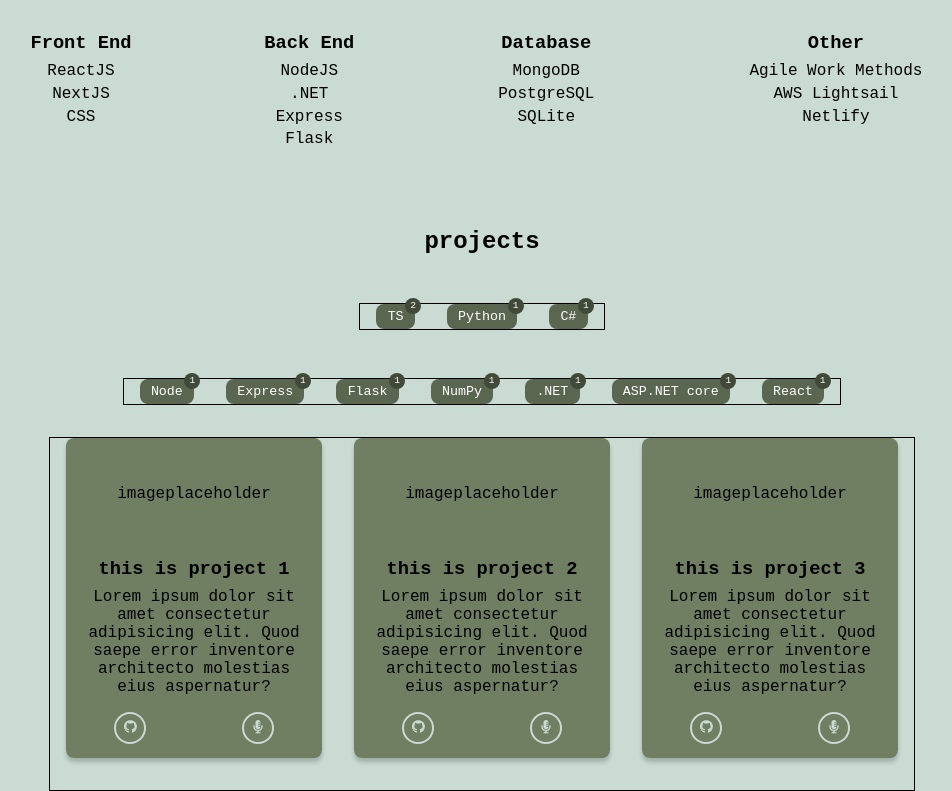
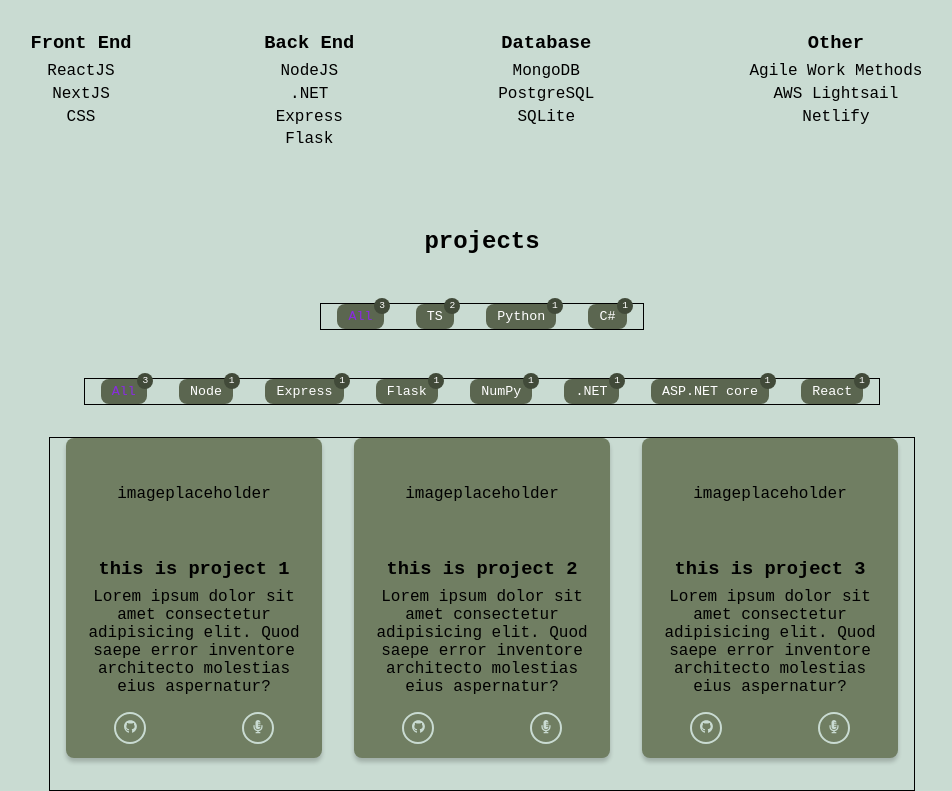
Before and after one commit to Gullbra/gullbra.github.io, a React (Create React App) app in the folder portfolio-page/: page / in a window 1280 px wide. Shown: the part 923-1714 px from the top of the page, without its empty margins (158-1110 px from the left). Built offline with nearby package versions, Linux system fonts and the light colour scheme.

Commit message:
filtering completely working

```diff
--- a/portfolio-page/src/styles/views.home.css
+++ b/portfolio-page/src/styles/views.home.css
@@ -1,5 +1,6 @@
 .--greeting-slide {
-  background: bottom / cover no-repeat url("../../public/annie-spratt-QckxruozjRg-unsplash.png");
+  background: center / cover no-repeat url("../../public/annie-spratt-QckxruozjRg-unsplash.png");
+  background-attachment: fixed;
 }
 
 .greeting-slide__wrapper{
--- a/portfolio-page/src/styles/views.home.greeting.css
+++ b/portfolio-page/src/styles/views.home.greeting.css
@@ -35,7 +35,7 @@
   margin-bottom: 1rem;
 
   border-radius: 10rem;
-  box-shadow: 0px 8px 16px 0px rgba(0,0,0,0.2);
+  box-shadow: 0px 8px 8px 0px rgba(0,0,0,0.2);
 }
 
 .f-item-text__pre-header {
@@ -81,9 +81,6 @@
     padding-right: 0;
   }
   .f-item-image__image {
-    max-width: 10rem;
-    max-height: 10rem;
-
     margin-bottom: 4rem;
   }
   .f-item-text__btn-container {
--- /dev/null
+++ b/portfolio-page/src/styles/views.projects.filter-button.css
@@ -0,0 +1,44 @@
+.filter-btn-btn {
+  position: relative;
+  background-color: var(--color-green-darker);
+  color: white;
+  border-radius: 0.5rem;
+  border: none;
+
+  padding: 0.3rem 0.7rem;
+
+  margin-left: 1rem;
+  margin-right: 1rem;
+  cursor: pointer;
+}
+.--active-filter {
+  color: blueviolet;
+}
+.filter-btn-btn:hover {
+  background-color: var(--color-green-medium);
+  box-shadow: 0px 8px 16px 0px rgba(0,0,0,0.2);
+}
+.filter-btn-btn:active {
+  background-color: var(--color-green-darkest);
+}
+.filter-btn-btn:focus {
+  outline: 1px solid var(--color-green-darkest);
+}
+
+.filter-btn-count {
+  position: absolute;
+  background-color: #414A39;
+  color: white;
+  border-radius: 100%;
+
+  font-size: 0.6rem;
+
+  width: 1rem;
+  height: 1rem;
+  top: -0.4rem;
+  right: -0.4rem;
+
+  display: flex;
+  justify-content: center;
+  align-items: center;
+}
--- /dev/null
+++ b/portfolio-page/src/styles/views.projects.project-card.css
@@ -0,0 +1,80 @@
+.card-container__project-card {
+  height: 20rem;
+  width: 16rem;
+
+  /* border: 1px solid black; */
+  border-radius: 0.5rem;
+
+  margin-left: 1rem;
+  margin-right: 1rem;
+  margin-bottom: 2rem;
+
+  background-color: var(--color-green-medium);
+  box-shadow: 0px 4px 4px 0px rgba(0,0,0,0.2);
+}
+
+.card-container__project-card:hover {
+  /* border: 2px solid var(--color-green-darkest); */
+  /* background-color: var(--color-brown-light); */
+
+  transition: all 0.2s ease-in 0.1s;
+  /* transform: scale(1.005); */
+  box-shadow: 0px 16px 16px 0px rgba(0,0,0,0.2);
+}
+
+.project-card__image {
+  display: flex;
+  justify-content: center;
+  align-items: center;
+  height: 35%;
+
+  margin-bottom: 0.5rem;
+}
+
+.project-card__title {
+  text-align: center;
+
+  margin-bottom: 0.5rem;
+  padding-left: 0.5rem;
+  padding-right: 0.5rem;
+}
+
+.project-card__desc {
+  text-align: center;
+  margin-bottom: 1rem;
+
+  padding-left: 0.5rem;
+  padding-right: 0.5rem;
+
+  /* text-overflow: ellipsis; */
+}
+
+.project-card__btn-container {
+  display: flex;
+  justify-content: space-around;
+}
+
+.btn-container__project-buttons {
+  /* display: flex;
+  justify-content: center;
+  align-items: center; */
+
+  width: 2rem;
+  height: 2rem;
+  background-color: inherit;
+  border-radius: 100%;
+
+  color: var(--color-green-light);
+  border: 2px solid var(--color-green-light);
+}
+
+.btn-container__project-buttons:hover {
+  color: var(--color-green-darkest);
+  /* border-color: var(--color-green-darkest); */
+  background-color: var(--color-green-light);
+  box-shadow: 0px 4px 4px 0px rgba(0,0,0,0.2);
+}
+
+.fa-icon-overrides-projectcard {
+  color: inherit;
+}
--- a/portfolio-page/src/styles/views.tech.css
+++ b/portfolio-page/src/styles/views.tech.css
@@ -1,15 +1,7 @@
 .--tech-slide {
   background-color: var(--color-green-light);
 }
-.--tech-slide:hover {
-  transition: all 0.3s ease-in-out;
-  border-bottom: 0.5rem solid var(--color-green-darker);
-  /* box-shadow: inset 0 -8px 8px 0 var(--color-green-darkest); */
-}
-/*
-background-color: var(--color-green-darker);
-color: white;
-*/
+
 
 .slide-tech__f-wrapper {
   display: flex;
@@ -27,9 +19,6 @@
   padding-left: 0.5rem;
   padding-right: 0.5rem;
 }
-/* .--tech-slide-section:hover {
-
-} */
 
 .--tech-slide-section-header {
   text-align: center;
--- a/portfolio-page/src/views/JourneySlide.tsx
+++ b/portfolio-page/src/views/JourneySlide.tsx
@@ -5,7 +5,6 @@
 const JourneySlide = () => {
   return(
     <section className='main__slide --journey-slide' id='journey-slide'>journey</section>
-
   )
 }
 
--- a/portfolio-page/src/views/ProjectsSlide.tsx
+++ b/portfolio-page/src/views/ProjectsSlide.tsx
@@ -1,10 +1,11 @@
 import React, { useEffect, useState } from 'react'
 import { FontAwesomeIcon } from '@fortawesome/react-fontawesome'
-// import { faEnvelope } from '@fortawesome/free-solid-svg-icons'
 import { faGithub } from '@fortawesome/free-brands-svg-icons'
 import { faMicrophoneLines } from '@fortawesome/free-solid-svg-icons'
 
 import '../styles/views.projects.css'
+import '../styles/views.projects.filter-button.css'
+import '../styles/views.projects.project-card.css'
 
 interface IProject {
   imageUrl: string
@@ -14,19 +15,26 @@
   liveLink: string
 
   languages: string[]
-  toolsAndFrameWorks: string[]
+  toolsAndFrameworks: string[]
 }
-
 interface IStateProject {
   projects: IProject[]
   languageKvp: {[key: string]: number}
   toolsKvp: {[key: string]: number}
+}
+interface IFilters {
+  shownLang: Set<string>
+  shownTools: Set<string>
 }
 
 const firstRender = true
 
 const ProjectsSlide = () => {
   const [ projectState, setProjectState ] = useState<IStateProject>({} as IStateProject)
+  const [ filters, setFilters ] = useState<IFilters>({
+    shownLang: new Set(["All-lang"]),
+    shownTools: new Set(["All-tools"])
+  })
 
   useEffect(() => {
     if (firstRender) {
@@ -39,7 +47,7 @@
           liveLink: "",
 
           languages: ["TS"],
-          toolsAndFrameWorks: ["Node", "Express"]
+          toolsAndFrameworks: ["Node", "Express"]
         },
         {
           imageUrl: "",
@@ -49,7 +57,7 @@
           liveLink: "",
 
           languages: ["Python"],
-          toolsAndFrameWorks: ["Flask", "NumPy"]
+          toolsAndFrameworks: ["Flask", "NumPy"]
         },
         {
           imageUrl: "",
@@ -59,7 +67,7 @@
           liveLink: "",
 
           languages: ["C#", "TS"],
-          toolsAndFrameWorks: [".NET", "ASP.NET core", "React"]
+          toolsAndFrameworks: [".NET", "ASP.NET core", "React"]
         },
       ]
 
@@ -68,48 +76,106 @@
 
       for (let i=0; i < projects.length; i++) {
         projects[i].languages.forEach(lang => languageKvp[lang] ? languageKvp[lang] += 1 : languageKvp[lang] = 1)
-        projects[i].toolsAndFrameWorks.forEach(tool => toolsKvp[tool] ? toolsKvp[tool] += 1 : toolsKvp[tool] = 1)
+        projects[i].toolsAndFrameworks.forEach(tool => toolsKvp[tool] ? toolsKvp[tool] += 1 : toolsKvp[tool] = 1)
       }
 
       setProjectState({projects, languageKvp, toolsKvp})
     }
   }, [])
 
+  const filterHandler = (event: React.MouseEvent<HTMLButtonElement & {filterType: string}, MouseEvent>) => {
+    const filterType = event.currentTarget.getAttribute("filter-type")
+    const filter = event.currentTarget.value
+    const classList = event.currentTarget.classList
+
+    console.log(filterType)
+
+    setFilters((prev) => {
+      if (filter === "All-lang") return {...prev, shownLang: new Set(["All-lang"])}
+      if (filter === "All-tools") return {...prev, shownTools: new Set(["All-tools"])}
+
+      const newState = {...prev}
+
+      if (filterType === "lang") {
+        newState.shownLang.delete("All-lang")
+        classList.contains("--active-filter")
+          ? newState.shownLang.delete(filter)
+          : newState.shownLang.add(filter)
+      }
+
+      if (filterType === "tools") {
+        newState.shownTools.delete("All-tools")
+        classList.contains("--active-filter")
+          ? newState.shownTools.delete(filter)
+          : newState.shownTools.add(filter)
+      }
+
+      if (newState.shownLang.size === 0) newState.shownLang.add("All-lang")
+      if (newState.shownTools.size === 0) newState.shownTools.add("All-tools")
+
+      return newState
+    })
+  }
+
   return(
     <section className='main__slide --projects-slide' id='projects-slide'>
-
       <h2 className='projects-slide__title'> projects </h2>
 
       <div className='projects-slide__filter-bar'>
-        {Object.keys(projectState).length && Object.keys(projectState.languageKvp).map(lang => (
-          <FilterButton key={lang} objKey={lang} value={projectState.languageKvp[lang]}/>
+        {Object.keys(projectState).length && ["All", ...Object.keys(projectState.languageKvp)].map(lang => (
+          <button className={filters.shownLang.has(lang === "All" ? "All-lang" : lang) ? 'filter-btn-btn --active-filter' : 'filter-btn-btn'}
+            value={lang === "All" ? "All-lang" : lang} filter-type="lang"
+            key={lang} onClick={filterHandler}
+          >
+            {lang}
+            <div className='filter-btn-count'>{lang === "All" ? projectState.projects.length : projectState.languageKvp[lang]}</div>
+          </button>
         ))}
       </div>
 
       <div className='projects-slide__filter-bar'>
-        {Object.keys(projectState).length && Object.keys(projectState.toolsKvp).map(tool => (
-          <FilterButton key={tool} objKey={tool} value={projectState.toolsKvp[tool]}/>
+        {Object.keys(projectState).length && ["All", ...Object.keys(projectState.toolsKvp)].map(tool => (
+          <button className={filters.shownTools.has(tool === "All" ? "All-tools" : tool) ? 'filter-btn-btn --active-filter' : 'filter-btn-btn'}
+            value={tool === "All" ? "All-tools" : tool} filter-type="tools"
+            key={tool} onClick={filterHandler}
+          >
+            {tool}
+            <div className='filter-btn-count'>{tool === "All" ? projectState.projects.length : projectState.toolsKvp[tool]}</div>
+          </button>
         ))}
       </div>
 
       <div className='projects-slide__card-container'>
-        {projectState.projects?.map(project => (
-          <ProjectCard key={project.title} project={project}/>
-        ))}
+        {projectState.projects
+          ?.filter(project => {
+
+            const langSelect = filters.shownLang.has("All-lang") || (() => {
+              for (let lang of project.languages)
+                if (filters.shownLang.has(lang))
+                  return true
+            })()
+
+            const toolsSelect = filters.shownTools.has("All-tools") || (() => {
+              for (let tool of project.toolsAndFrameworks)
+                if (filters.shownTools.has(tool))
+                  return true
+            })()
+
+            return toolsSelect && langSelect
+          })
+          ?.map(project => (
+            <ProjectCard key={project.title} project={project}/>
+          ))}
       </div>
-
     </section>
   )
 }
 
-const FilterButton = ({objKey, value}: {objKey: string, value: number}) => {
-  return (
-    <button className='filter-btn-btn'>
-      {objKey}
-      <div className='filter-btn-count'>{value}</div>
-    </button>
-  )
-}
+// const FilterButton = () => {
+//   return (
+//     <></>
+//   )
+// }
 
 const ProjectCard = ({project}: {project: IProject}) => {
   return (
```
Also changed, not shown: portfolio-page/src/styles/views.projects.css (+0 -124 lines), portfolio-page/src/views/HomeSlide.tsx (+3 -5 lines).
